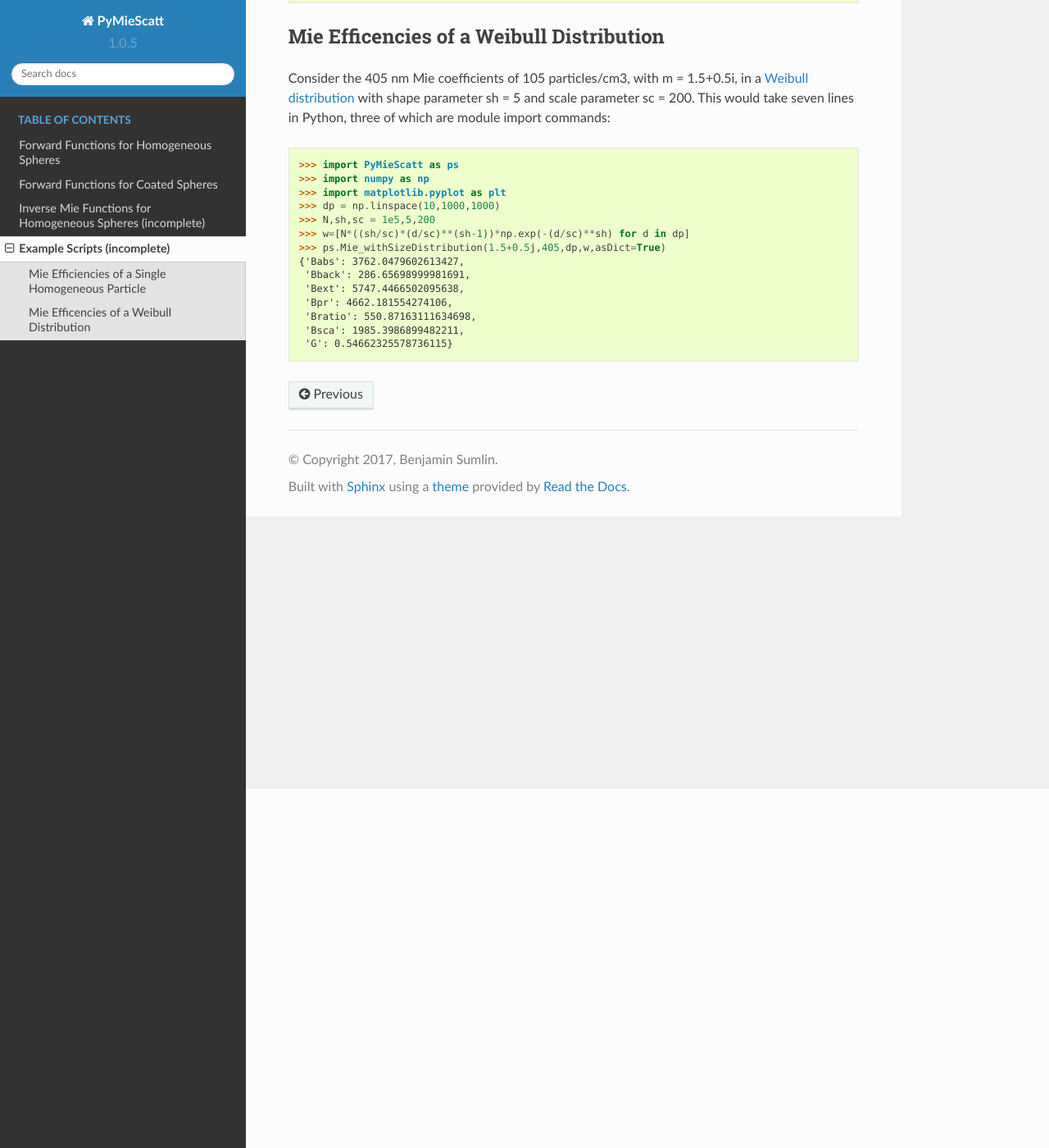
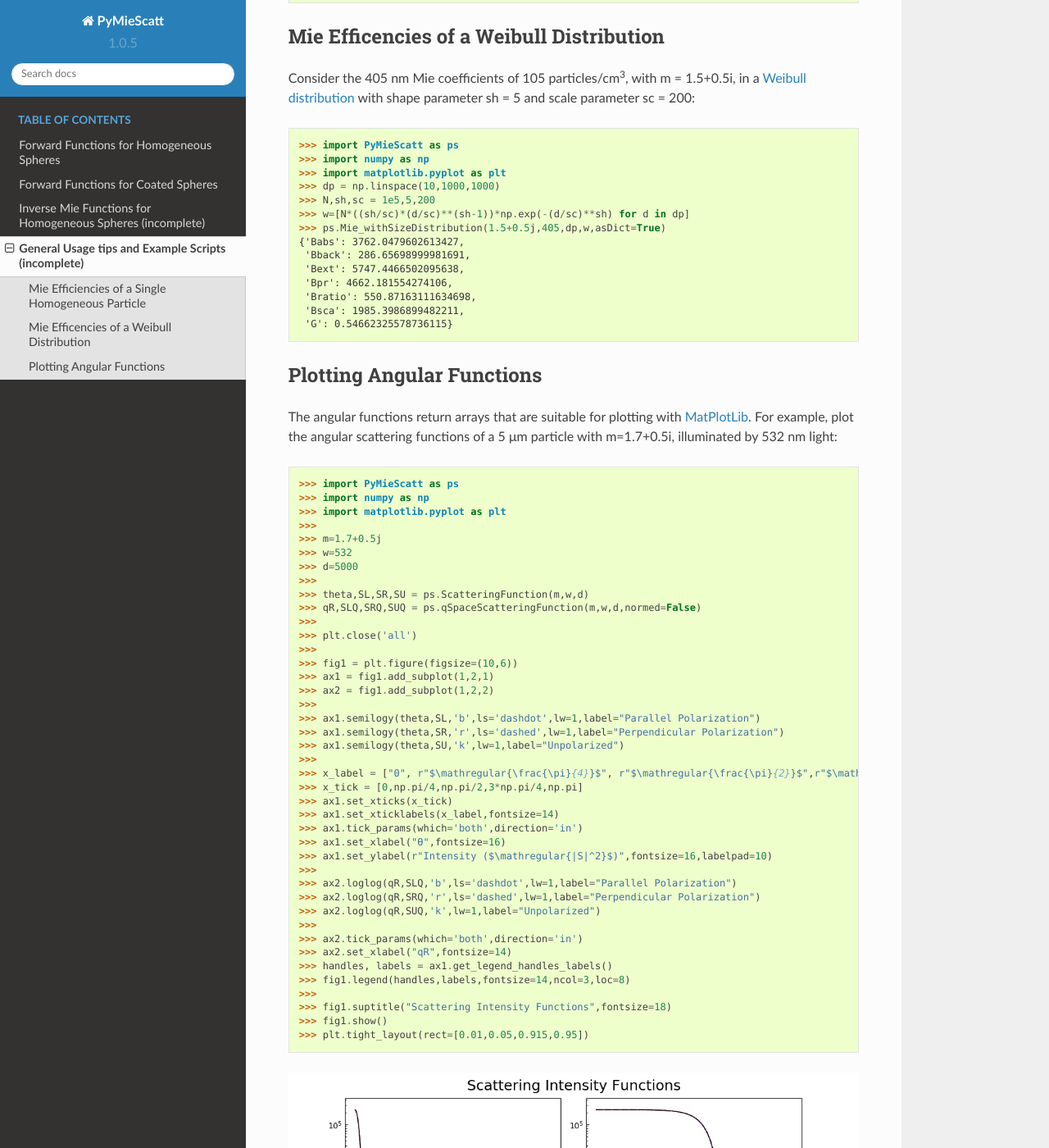
Before and after one commit to bsumlin/PyMieScatt, a Sphinx documentation site: the page built from docs/examples.rst, in a window 1280 px wide and 1400 px high, scrolled down 438 px. Shown: the whole window at 82% size. Built offline with Sphinx 7.4.7 and the Read the Docs theme 2.0.0, drawn with Linux system fonts in a browser that asks for light colours; formulas are drawn with MathJax 3; pages that are not in the unit, such as notebooks, are missing from menus; some of the changed text lies outside the part shown.

Commit message:
minor
docs

```diff
--- a/docs/examples.rst
+++ b/docs/examples.rst
@@ -1,7 +1,7 @@
 .. highlight:: python
 
-Example Scripts
-===============
+General Usage tips and Example Scripts
+======================================
 
 Mie Efficiencies of a Single Homogeneous Particle
 -------------------------------------------------
@@ -22,7 +22,7 @@ To calculate the efficencies of a single homogeneous particle, use the :py:func:
 Mie Efficencies of a Weibull Distribution
 -----------------------------------------
 
-Consider the 405 nm Mie coefficients of 105 particles/cm3, with m = 1.5+0.5i, in a `Weibull distribution <https://en.wikipedia.org/wiki/Weibull_distribution>`_ with shape parameter sh = 5 and scale parameter sc = 200. This would take seven lines in Python, three of which are module import commands: ::
+Consider the 405 nm Mie coefficients of 105 particles/cm\ :sup:`3`, with m = 1.5+0.5i, in a `Weibull distribution <https://en.wikipedia.org/wiki/Weibull_distribution>`_ with shape parameter sh = 5 and scale parameter sc = 200: ::
 
 	>>> import PyMieScatt as ps
 	>>> import numpy as np
@@ -38,3 +38,53 @@ Consider the 405 nm Mie coefficients of 105 particles/cm3, with m = 1.5+0.5i, in
 	 'Bratio': 550.87163111634698,
 	 'Bsca': 1985.3986899482211,
 	 'G': 0.54662325578736115}
+
+
+Plotting Angular Functions
+--------------------------
+
+The angular functions return arrays that are suitable for plotting with `MatPlotLib <https://matplotlib.org/>`_. For example, plot the angular scattering functions of a 5 μm particle with m=1.7+0.5i, illuminated by 532 nm light: ::
+
+	>>> import PyMieScatt as ps
+	>>> import numpy as np
+	>>> import matplotlib.pyplot as plt
+	>>>
+	>>> m=1.7+0.5j
+	>>> w=532
+	>>> d=5000
+	>>>
+	>>> theta,SL,SR,SU = ps.ScatteringFunction(m,w,d)
+	>>> qR,SLQ,SRQ,SUQ = ps.qSpaceScatteringFunction(m,w,d,normed=False)
+	>>>
+	>>> plt.close('all')
+	>>>
+	>>> fig1 = plt.figure(figsize=(10,6))
+	>>> ax1 = fig1.add_subplot(1,2,1)
+	>>> ax2 = fig1.add_subplot(1,2,2)
+	>>>
+	>>> ax1.semilogy(theta,SL,'b',ls='dashdot',lw=1,label="Parallel Polarization")
+	>>> ax1.semilogy(theta,SR,'r',ls='dashed',lw=1,label="Perpendicular Polarization")
+	>>> ax1.semilogy(theta,SU,'k',lw=1,label="Unpolarized")
+	>>>
+	>>> x_label = ["0", r"$\mathregular{\frac{\pi}{4}}$", r"$\mathregular{\frac{\pi}{2}}$",r"$\mathregular{\frac{3\pi}{4}}$",r"$\mathregular{\pi}$"]
+	>>> x_tick = [0,np.pi/4,np.pi/2,3*np.pi/4,np.pi]
+	>>> ax1.set_xticks(x_tick)
+	>>> ax1.set_xticklabels(x_label,fontsize=14)
+	>>> ax1.tick_params(which='both',direction='in')
+	>>> ax1.set_xlabel("ϴ",fontsize=16)
+	>>> ax1.set_ylabel(r"Intensity ($\mathregular{|S|^2}$)",fontsize=16,labelpad=10)
+	>>>
+	>>> ax2.loglog(qR,SLQ,'b',ls='dashdot',lw=1,label="Parallel Polarization")
+	>>> ax2.loglog(qR,SRQ,'r',ls='dashed',lw=1,label="Perpendicular Polarization")
+	>>> ax2.loglog(qR,SUQ,'k',lw=1,label="Unpolarized")
+	>>>
+	>>> ax2.tick_params(which='both',direction='in')
+	>>> ax2.set_xlabel("qR",fontsize=14)
+	>>> handles, labels = ax1.get_legend_handles_labels()
+	>>> fig1.legend(handles,labels,fontsize=14,ncol=3,loc=8)
+	>>>
+	>>> fig1.suptitle("Scattering Intensity Functions",fontsize=18)
+	>>> fig1.show()
+	>>> plt.tight_layout(rect=[0.01,0.05,0.915,0.95])
+
+.. image:: images/sif.png
--- a/docs/index.rst
+++ b/docs/index.rst
@@ -29,7 +29,7 @@ or from `GitHub <https://github.com/bsumlin/PyMieScatt>`_. The current version i
    Forward Functions for Homogeneous Spheres <forward>
    Forward Functions for Coated Spheres <forwardCS>
    Inverse Mie Functions for Homogeneous Spheres (incomplete) <inverse>
-   Example Scripts (incomplete) <examples>
+   General Usage tips and Example Scripts (incomplete) <examples>
 
 
 
```
Also changed, not shown: docs/forward.rst (+0 -7 lines), docs/images/sif.png.
